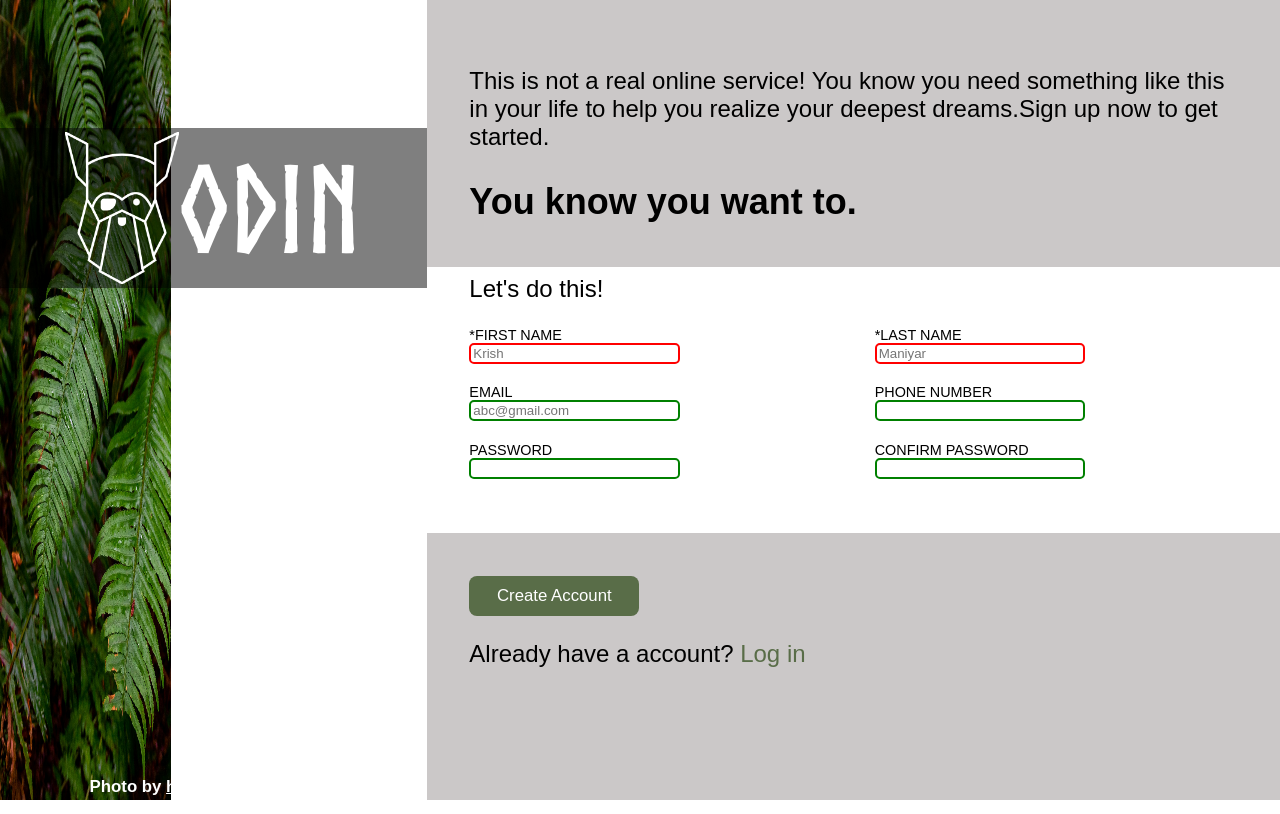
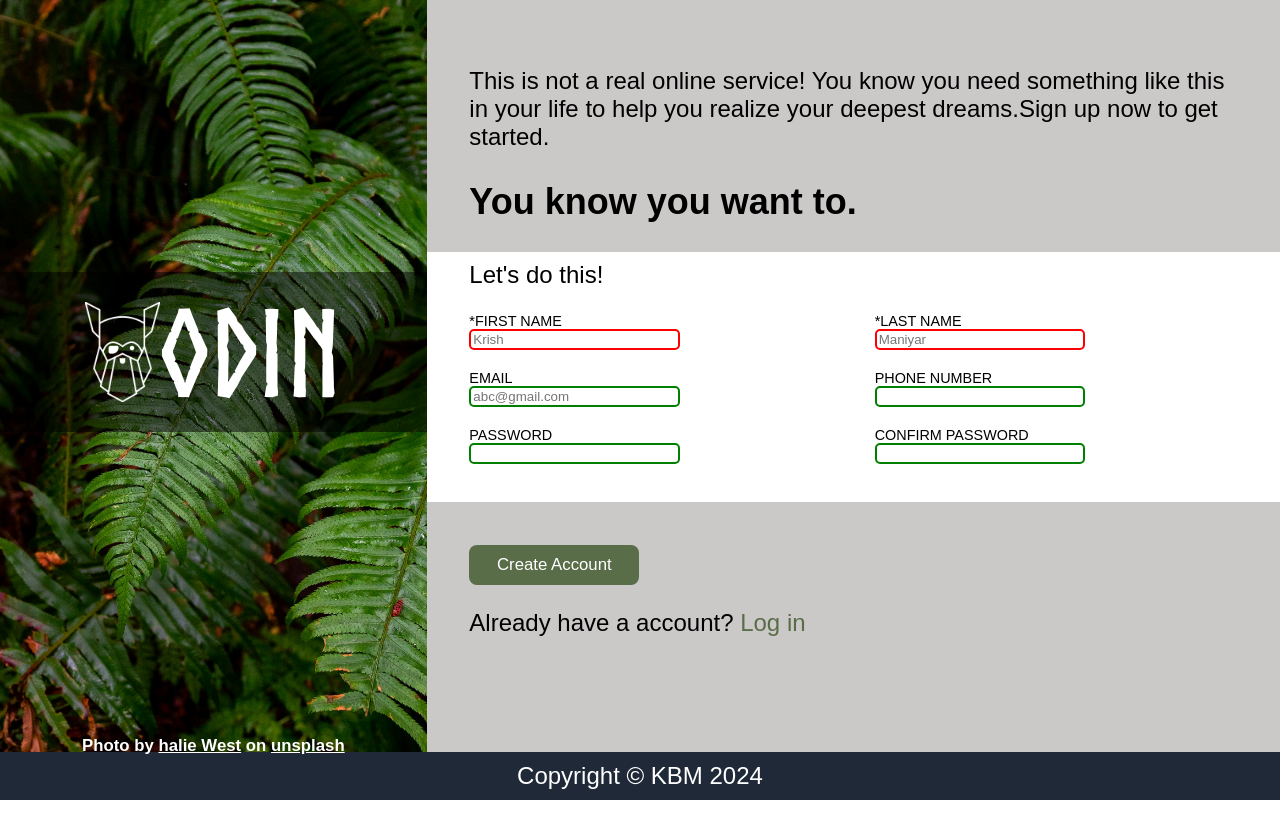
Before and after one commit to krishmaniyar/Project_6, a plain HTML site: page index.html in a window 1280 px wide. Drawn offline with Linux system fonts and the light colour scheme; a web font is replaced by a local one.

Commit message:
index.html

```diff
--- a/index.html
+++ b/index.html
@@ -11,19 +11,23 @@
     <div class="part">
         <div class="left">
             <div class="shadow">
-                <img src="images/odin-lined.png" alt="Odin-lined" style="height:95%;">
+                <div class="image">
+                    <img src="images/odin-lined.png" alt="Odin-lined" style="height:100px;">
                     <h3 style="font-size: 5em; text-align: center;display: inline;margin: 0%;">
                         Odin
                     </h3>
                 </div>
+                <div class="credits">
                     <strong class="name">
                         Photo by
-                <p class="underline">halie West </p>
+                        <p class="underline" style="margin: 0%;">halie West </p>
                         on
-                <p class="underline">
+                        <p class="underline" style="margin: 0%;">
                             unsplash
                         </p>
                     </strong>
+                </div>
+            </div>
         </div>
         <div class="right">
             <div class="header">
@@ -77,6 +81,10 @@
             </div>
         </div>
     </div>
+    <div
+        style="width: 100%; height: 6vh;;text-align: center;justify-content: center;align-content: center; color:white; background-color: #1F2937;">
+        Copyright &copy KBM 2024
+    </div>
     <script src="javascript.js"></script>
 </body>
 </html>
--- a/style.css
+++ b/style.css
@@ -19,13 +19,12 @@ body
     align-items:stretch;
     width: 100%;
     justify-content: center;
-    height: 100vh;
+    height: 94vh;
 }
 
 .part div
 {
     width: 100%;
-    height: 100%;
 }
 
 .left
@@ -83,21 +82,27 @@ button
     font-size: 0.7em;
 }
 
-.shadow
-{
-    margin-top: 30%;
-    max-height: 20%;
-    background-color: rgb(0 0 0 / .5);
+.image {
     display: flex;
+    margin-top: 34vh;
+    height: 20vh;
     justify-content: center;
     align-items: center;
     font-family: Norse-Bold;
+    background-color: rgb(0 0 0 / .5);
+}
+
+.credits {
+    display: flex;
+    align-items: flex-end;
+    justify-content: center;
+    text-align: center;
+    height: 40vh;
 }
 
 .name
 {
     font-size: 0.7em;
-    position: absolute;
     bottom: 0%;
     left: 7%;
     max-height: 5%;
```
Lines whose indentation alone changed are shown as unchanged.
